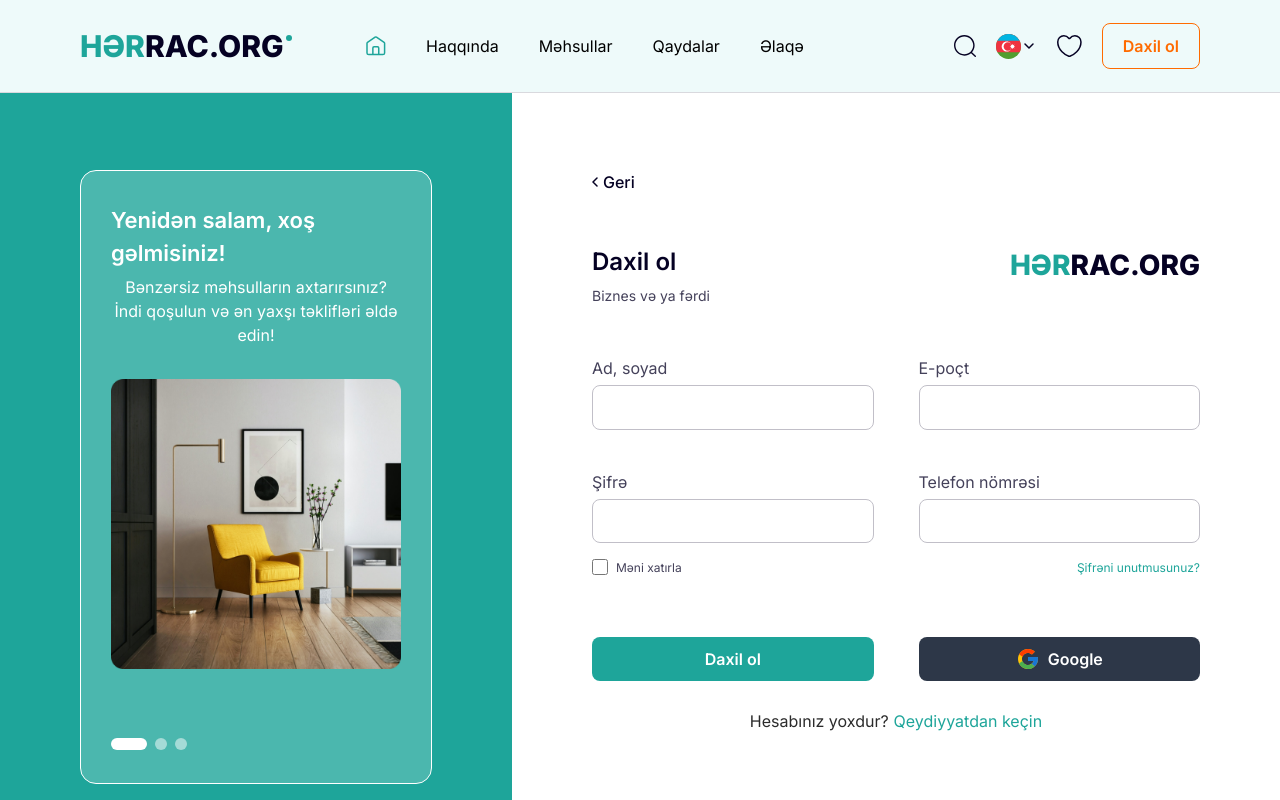
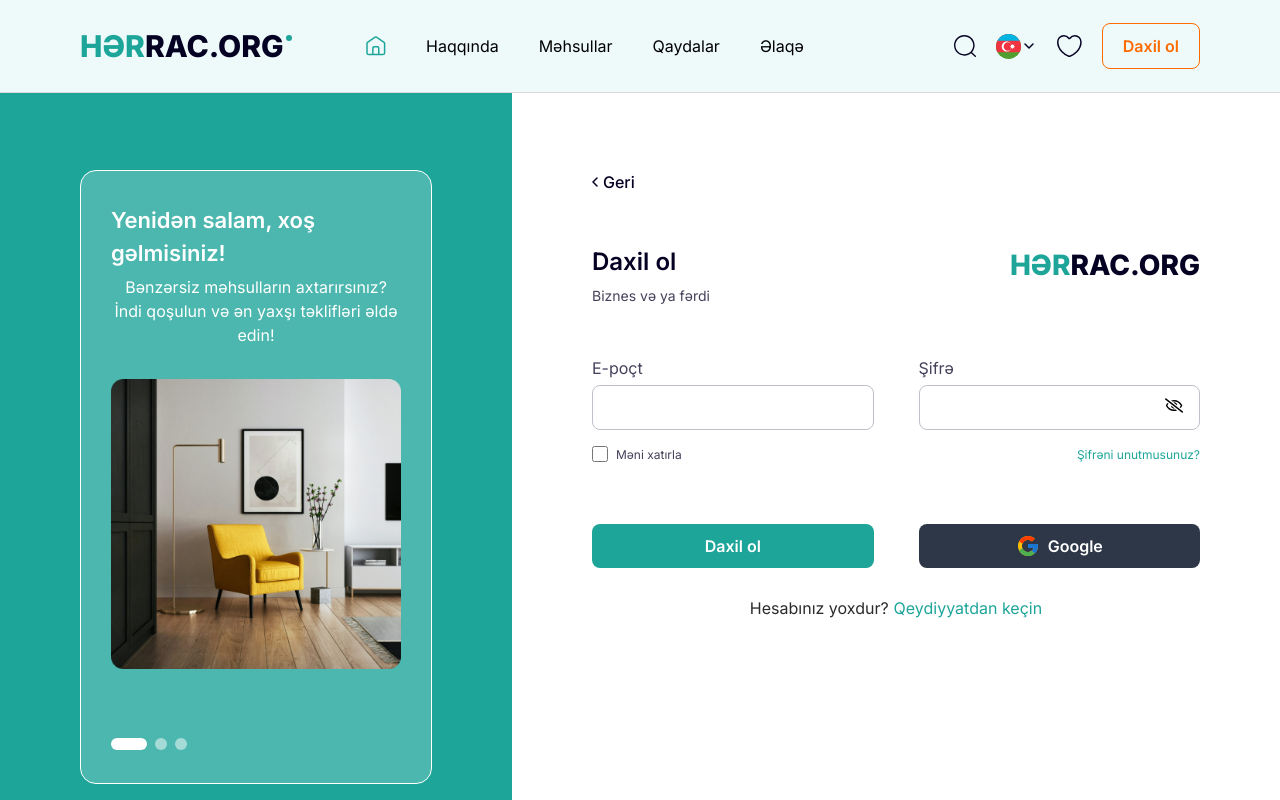
Before and after one commit to ElshadSadigov/Harrac, a Next.js app: page /registration in a window 1280 px wide. Shown: the top 800 px of the page. Built offline with nearby package versions, Linux system fonts and the light colour scheme.

Commit message:
deyisiklik olundu

```diff
--- a/app/registration/page.jsx
+++ b/app/registration/page.jsx
@@ -3,7 +3,7 @@
 import google from '../../public/svgs/Google.svg'
 import Image from 'next/image'
 import Link from 'next/link'
-
+import { FaRegEyeSlash } from "react-icons/fa";
 const page = () => {
     return (
         <div>
@@ -21,22 +21,17 @@
                     <span className='text-[28px] font-extrabold text-[#050123]'>RAC.ORG</span>
                 </div>
             </div>
-            <div className='grid grid-cols-2 gap-x-[45px] gap-y-[40px]'>
-                <div className='flex flex-col'>
-                    <label htmlFor="Ad soyad" className='text-[16px] text-[#44415a]'>Ad, soyad</label>
-                    <input type="text" id='Ad soyad' className='border-[1px] border-[#c1bfc8] mt-[5px] outline-none rounded-[8px] px-[16px] py-[10px] text-[15px]' />
-                </div>
+            <div className='grid grid-cols-2 gap-x-[45px] gap-y-[40px] mt-[45px]'>
                 <div className='flex flex-col'>
                     <label htmlFor="E-poçt" className='text-[16px] text-[#44415a]'>E-poçt</label>
                     <input type="email" id="E-poçt" className='border-[1px] border-[#c1bfc8] mt-[5px] outline-none rounded-[8px] px-[16px] py-[10px] text-[15px]' />
                 </div>
                 <div className='flex flex-col'>
                     <label htmlFor="Şifrə" className='text-[16px] text-[#44415a]'>Şifrə</label>
-                    <input type="password" id='Şifrə' className='border-[1px] border-[#c1bfc8] mt-[5px] outline-none rounded-[8px] px-[16px] py-[10px] text-[15px]' />
-                </div>
-                <div className='flex flex-col'>
-                    <label htmlFor="Telefon nömrəsi" className='text-[16px] text-[#44415a]'>Telefon nömrəsi</label>
-                    <input type="text" id="Telefon nömrəsi" className='border-[1px] border-[#c1bfc8] mt-[5px] outline-none rounded-[8px] px-[16px] py-[10px] text-[15px]' />
+                    <div className=' flex justify-between border-[1px] border-[#c1bfc8] mt-[5px] outline-none rounded-[8px] px-[16px] py-[10px] text-[15px]'>
+                        <input type="password" id='Şifrə'  className='outline-none rounded-[8px] text-[15px] w-[240px]'/>
+                        <FaRegEyeSlash  size={19} />
+                    </div>
                 </div>
             </div>
             <div className='mt-[16px] flex justify-between items-center'>
--- a/components/newCard.jsx
+++ /dev/null
@@ -1,9 +0,0 @@
-import React from 'react'
-
-const NewCard = () => {
-  return (
-    <div>newCard</div>
-  )
-}
-
-export default NewCard;
--- a/package.json
+++ b/package.json
@@ -12,6 +12,7 @@
     "next": "14.1.0",
     "react": "^18",
     "react-dom": "^18",
+    "react-icons": "^5.0.1",
     "utils": "^0.3.1"
   },
   "devDependencies": {
```
Also changed, not shown: 1 other file (tests, documents, lock files or other folders).
